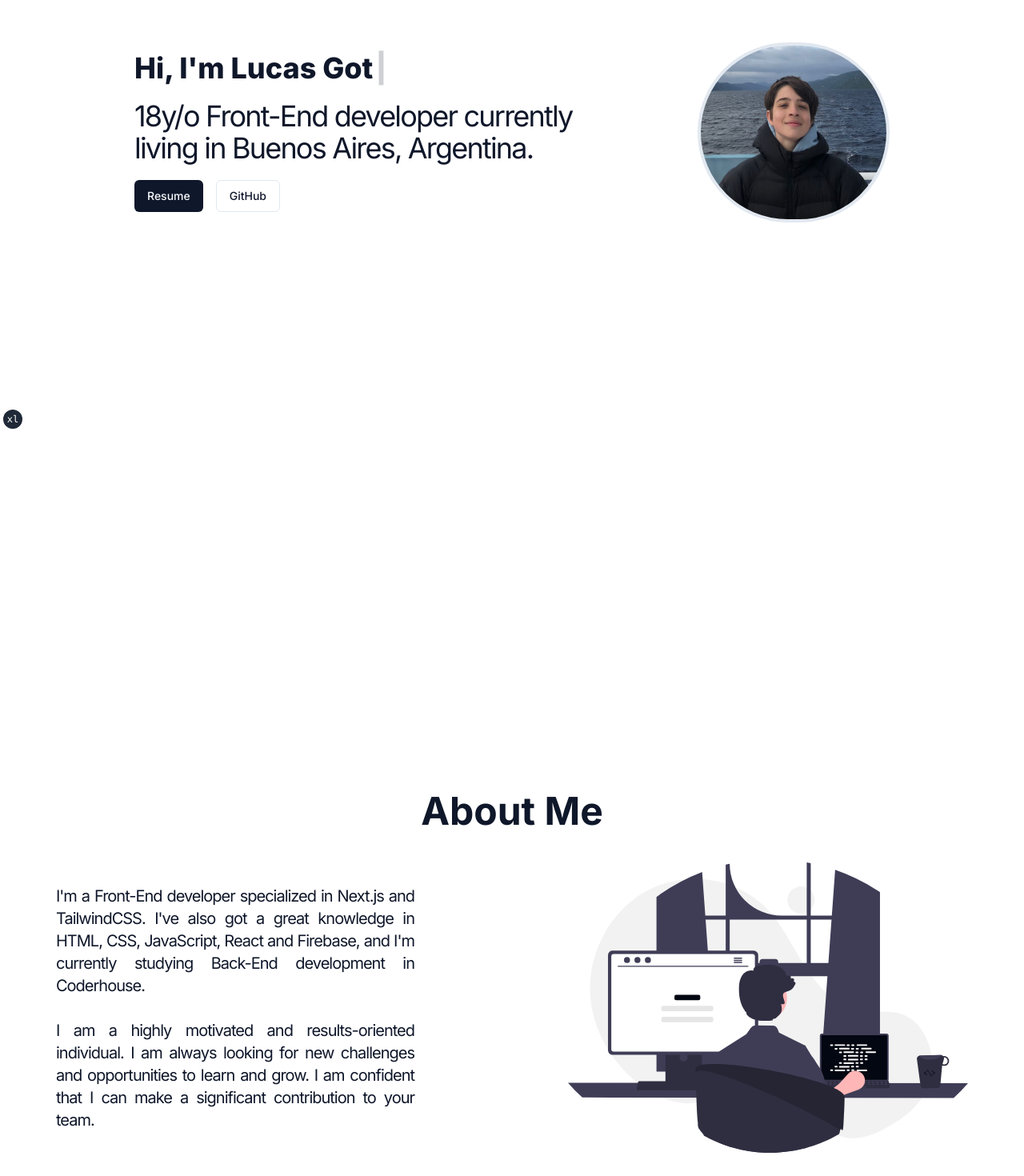
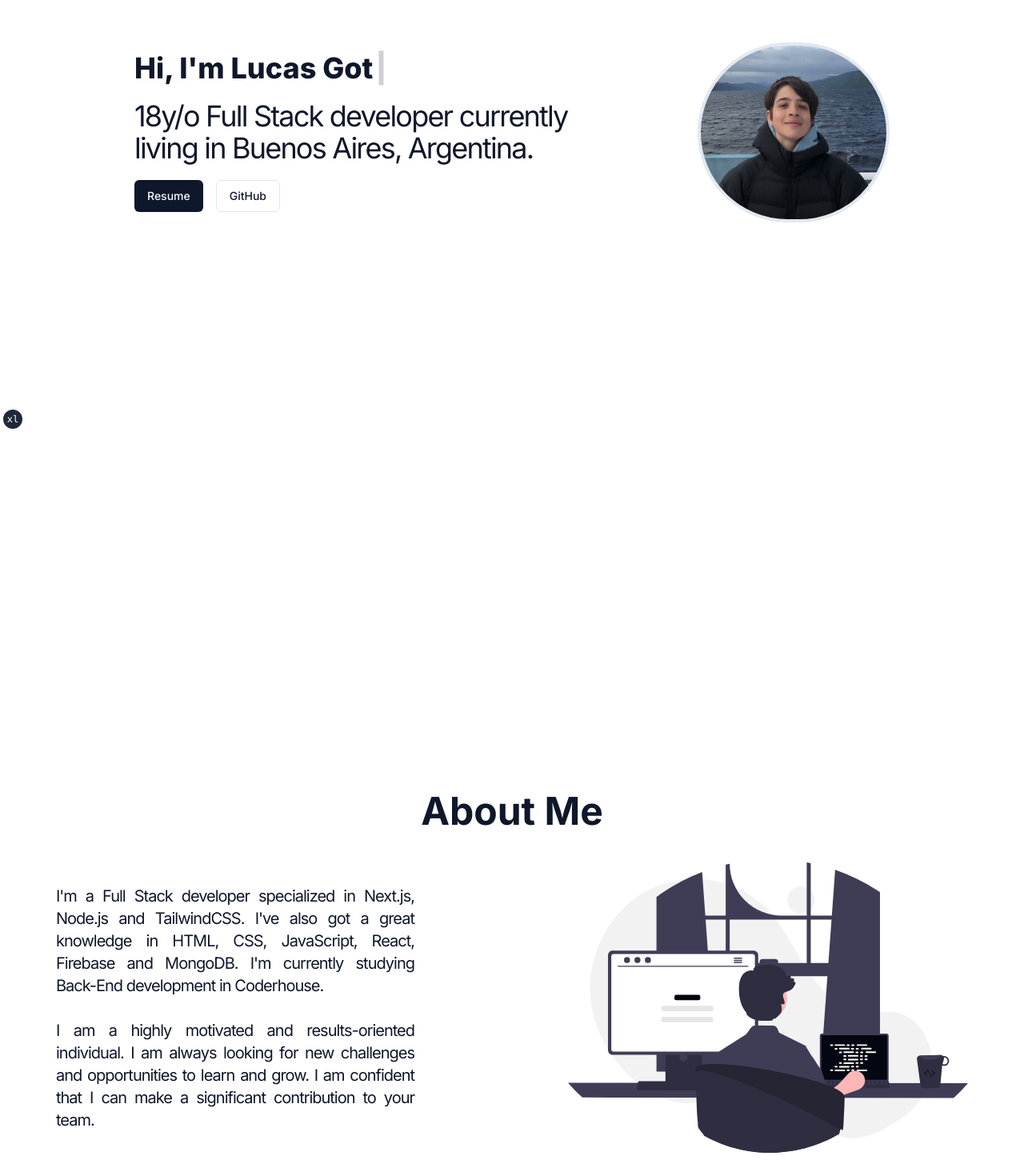
Before and after one commit to lucasgotz13/next-portfolio, a Next.js app: page / in a window 1280 px wide. Shown: the part 260-1730 px from the top of the page at 80% size. Built offline with nearby package versions, Linux system fonts and the light colour scheme.

Commit message:
Fix: Updated about me info

```diff
--- a/app/page.tsx
+++ b/app/page.tsx
@@ -34,7 +34,7 @@ export default function IndexPage() {
               />
             </span>
             <h2 className="max-w-xl text-3xl text-center md:text-start leading-tight tracking-tighter md:text-4xl">
-              18y/o Front-End developer currently living in Buenos Aires,
+              18y/o Full Stack developer currently living in Buenos Aires,
               Argentina.
             </h2>
             <div className="flex justify-start gap-4">
--- a/components/AboutMe.tsx
+++ b/components/AboutMe.tsx
@@ -23,10 +23,10 @@ function AboutMe() {
           variants={FadeRight}
           viewport={{ once: true }}
         >
-          I&apos;m a Front-End developer specialized in Next.js and TailwindCSS.
-          I&apos;ve also got a great knowledge in HTML, CSS, JavaScript, React
-          and Firebase, and I&apos;m currently studying Back-End development in
-          Coderhouse. <br />
+          I&apos;m a Full Stack developer specialized in Next.js, Node.js and
+          TailwindCSS. I&apos;ve also got a great knowledge in HTML, CSS,
+          JavaScript, React, Firebase and MongoDB. I&apos;m currently studying
+          Back-End development in Coderhouse. <br />
           <br />I am a highly motivated and results-oriented individual. I am
           always looking for new challenges and opportunities to learn and grow.
           I am confident that I can make a significant contribution to your
--- a/components/Skills.tsx
+++ b/components/Skills.tsx
@@ -16,6 +16,7 @@ import {
 import {
   SiChakraui,
   SiFirebase,
+  SiMongodb,
   SiNextdotjs,
   SiTailwindcss,
 } from "react-icons/si"
@@ -242,6 +243,17 @@ export default function Skills() {
               <p>Firebase Firestore</p>
             </TooltipContent>
           </Tooltip>
+          <Tooltip>
+            <TooltipTrigger className="cursor-default">
+              <SiMongodb
+                className={styles.iconSize}
+                style={{ color: "#4db33d" }}
+              />
+            </TooltipTrigger>
+            <TooltipContent>
+              <p>MongoDB</p>
+            </TooltipContent>
+          </Tooltip>
         </TooltipProvider>
       </motion.div>
     </motion.div>
```
